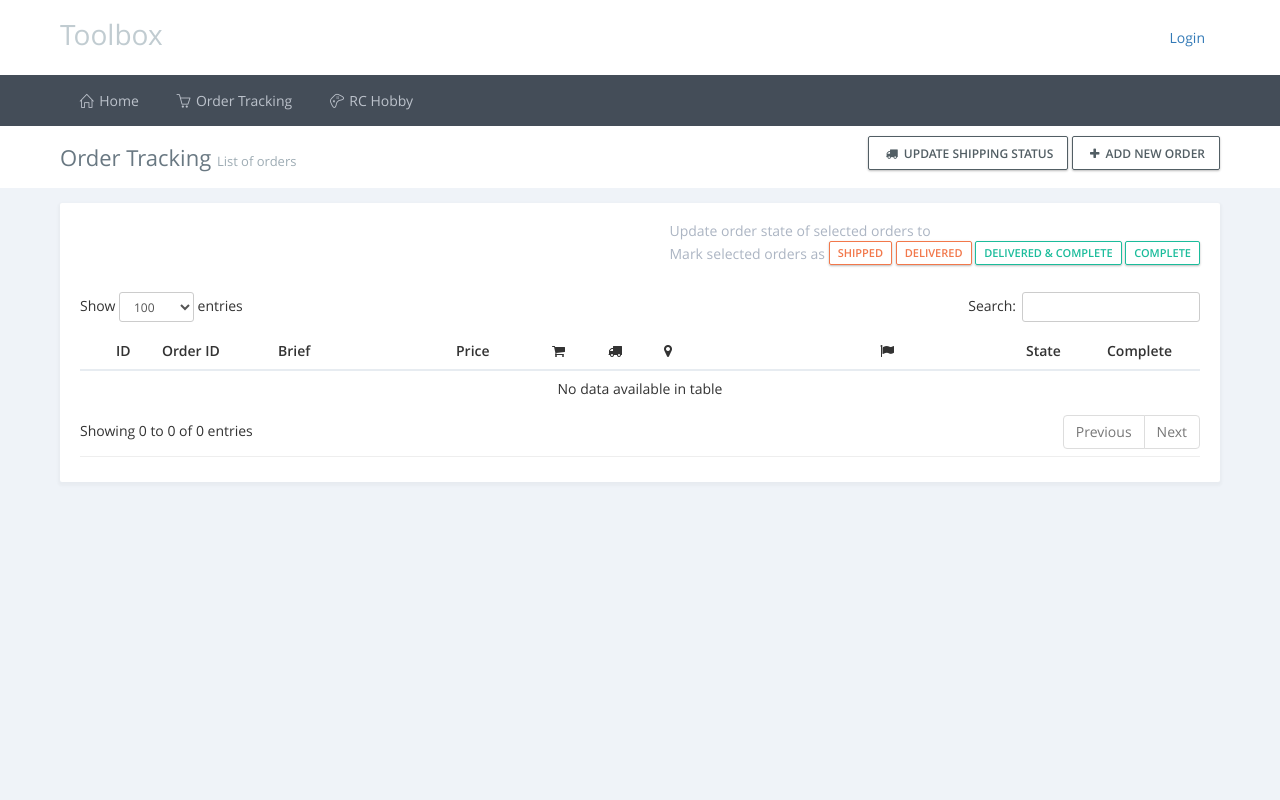
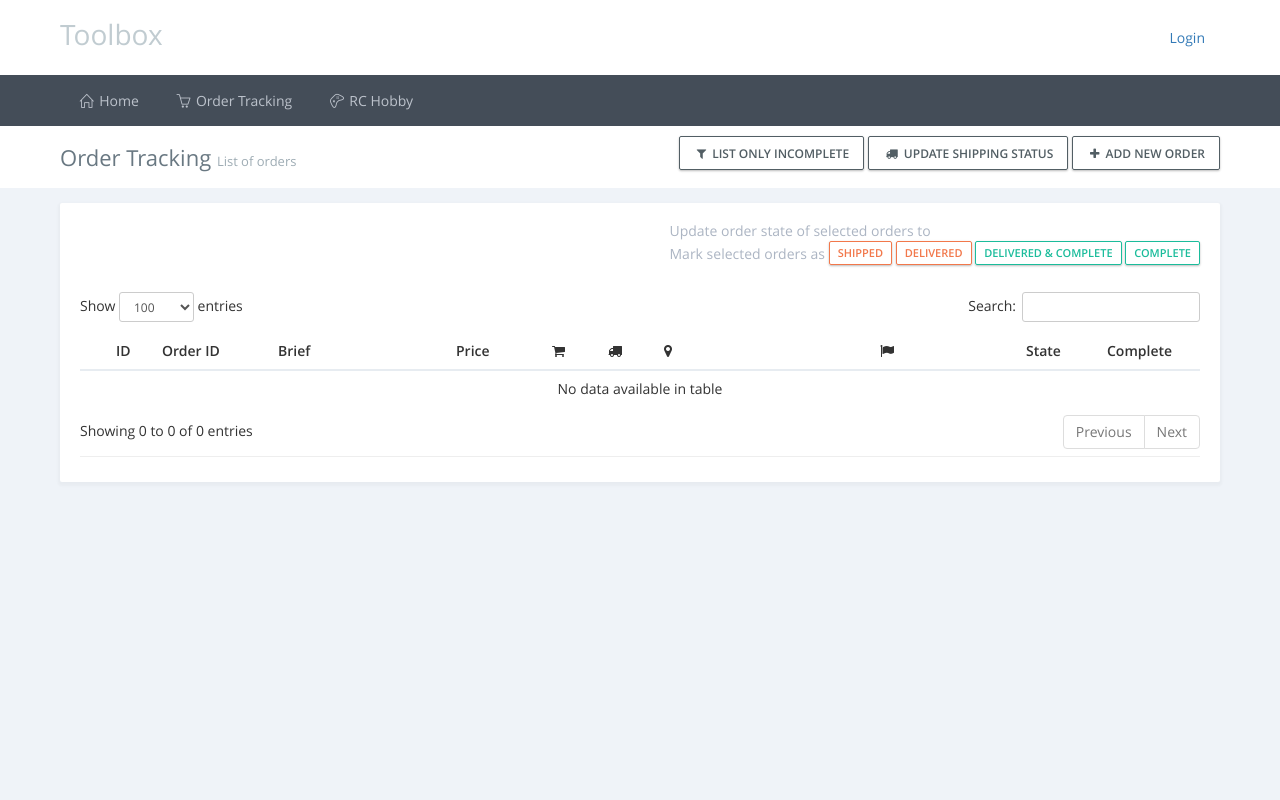
Before and after one commit to domibarton/toolbox, a Django app: template toolbox/ordertracking/templates/ordertracking/order_list.html in a window 1280 px wide. Run offline with Django 3.2, Linux system fonts and the light colour scheme; the template is opened without the code that fills it, so the values that code supplies are empty; some libraries are stand-ins or nearby versions.

Commit message:
FEATURE: By default only display incomplete orders

```diff
--- a/toolbox/ordertracking/templates/ordertracking/order_list.html
+++ b/toolbox/ordertracking/templates/ordertracking/order_list.html
@@ -17,8 +17,13 @@ Order Tracking <small>List of orders</small>
 {% endblock %}
 
 {% block page_toolbar %}
-<a href="{% url 'ordertracking:update-shipping-status' %}" class="btn btn-outline grey-mint"><i class="fa fa-truck"></i> update shipping status</a>
-<a href="{% url 'ordertracking:create' %}" class="btn btn-outline grey-mint"><i class="fa fa-plus"></i> add new order</a>
+    {% if incomplete %}
+        <a href="{% url 'ordertracking:list-all' %}" class="btn btn-outline grey-mint"><i class="fa fa-filter"></i> list all</a>
+    {% else %}
+        <a href="{% url 'ordertracking:list' %}" class="btn btn-outline grey-mint"><i class="fa fa-filter"></i> list only incomplete</a>
+    {% endif %}
+    <a href="{% url 'ordertracking:update-shipping-status' %}" class="btn btn-outline grey-mint"><i class="fa fa-truck"></i> update shipping status</a>
+    <a href="{% url 'ordertracking:create' %}" class="btn btn-outline grey-mint"><i class="fa fa-plus"></i> add new order</a>
 {% endblock %}
 
 {% block page_content %}
```
Also changed, not shown: toolbox/ordertracking/urls.py (+6 -1 lines), toolbox/ordertracking/views.py (+11 -0 lines).
